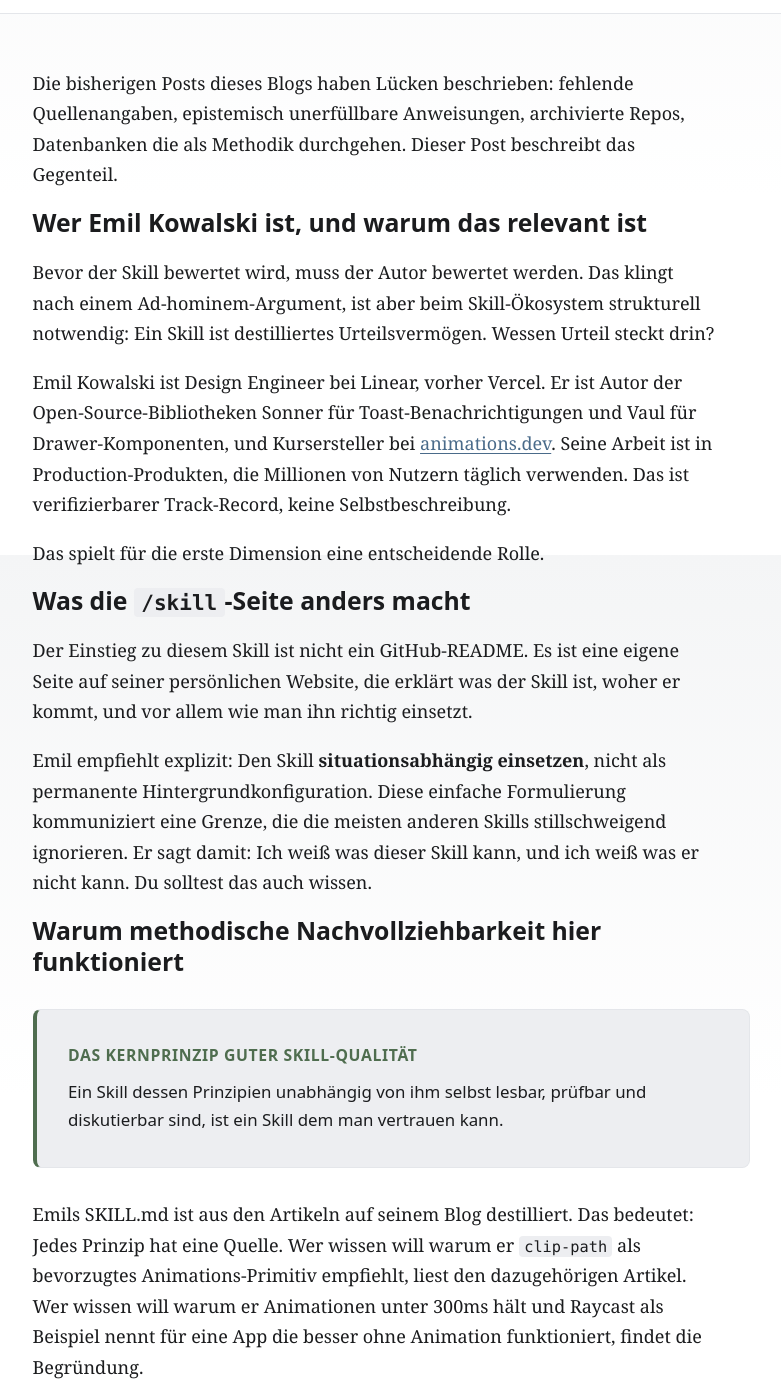
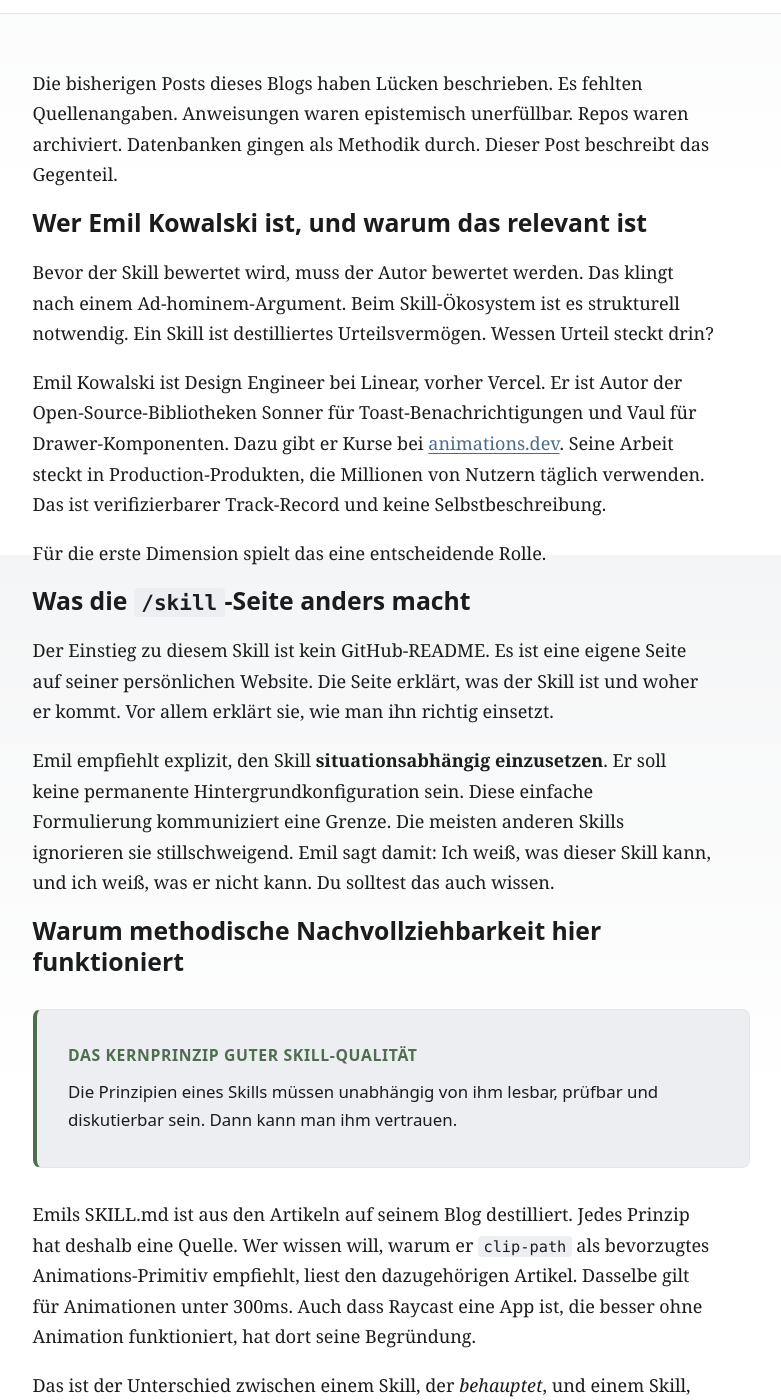
Before and after one commit to Kuchengnom/uxd-skill-audit, a Jekyll site: the page built from _posts/2026-03-26-emilkowalski-skill-evaluation.md, in a window 1280 px wide and 1400 px high, scrolled down 1245 px. Shown: the whole window, without its empty margins (249-1030 px from the left). Built offline with Jekyll 4.4.1, drawn with Linux system fonts in a browser that asks for light colours; some of the changed text lies outside the part shown.

Commit message:
Restyle emilkowalski-skill-evaluation in Sebastians Schreibstil (Register: Öffentlich)
Co-Authored-By: Claude Sonnet 5.5 <noreply@anthropic.com>
Claude-Session: https://claude.ai/code/session_01FoZpr2siHdHPcuJrMJHmD7

```diff
--- a/_posts/2026-03-26-emilkowalski-skill-evaluation.md
+++ b/_posts/2026-03-26-emilkowalski-skill-evaluation.md
@@ -27,61 +27,63 @@ tags:
   - skill-evaluation
 ---
 
-Die bisherigen Posts dieses Blogs haben Lücken beschrieben: fehlende Quellenangaben, epistemisch unerfüllbare Anweisungen, archivierte Repos, Datenbanken die als Methodik durchgehen. Dieser Post beschreibt das Gegenteil.
+Die bisherigen Posts dieses Blogs haben Lücken beschrieben. Es fehlten Quellenangaben. Anweisungen waren epistemisch unerfüllbar. Repos waren archiviert. Datenbanken gingen als Methodik durch. Dieser Post beschreibt das Gegenteil.
 
 ## Wer Emil Kowalski ist, und warum das relevant ist
 
-Bevor der Skill bewertet wird, muss der Autor bewertet werden. Das klingt nach einem Ad-hominem-Argument, ist aber beim Skill-Ökosystem strukturell notwendig: Ein Skill ist destilliertes Urteilsvermögen. Wessen Urteil steckt drin?
+Bevor der Skill bewertet wird, muss der Autor bewertet werden. Das klingt nach einem Ad-hominem-Argument. Beim Skill-Ökosystem ist es strukturell notwendig. Ein Skill ist destilliertes Urteilsvermögen. Wessen Urteil steckt drin?
 
-Emil Kowalski ist Design Engineer bei Linear, vorher Vercel. Er ist Autor der Open-Source-Bibliotheken Sonner für Toast-Benachrichtigungen und Vaul für Drawer-Komponenten, und Kursersteller bei [animations.dev](https://animations.dev). Seine Arbeit ist in Production-Produkten, die Millionen von Nutzern täglich verwenden. Das ist verifizierbarer Track-Record, keine Selbstbeschreibung.
+Emil Kowalski ist Design Engineer bei Linear, vorher Vercel. Er ist Autor der Open-Source-Bibliotheken Sonner für Toast-Benachrichtigungen und Vaul für Drawer-Komponenten. Dazu gibt er Kurse bei [animations.dev](https://animations.dev). Seine Arbeit steckt in Production-Produkten, die Millionen von Nutzern täglich verwenden. Das ist verifizierbarer Track-Record und keine Selbstbeschreibung.
 
-Das spielt für die erste Dimension eine entscheidende Rolle.
+Für die erste Dimension spielt das eine entscheidende Rolle.
 
 ## Was die `/skill`-Seite anders macht
 
-Der Einstieg zu diesem Skill ist nicht ein GitHub-README. Es ist eine eigene Seite auf seiner persönlichen Website, die erklärt was der Skill ist, woher er kommt, und vor allem wie man ihn richtig einsetzt.
+Der Einstieg zu diesem Skill ist kein GitHub-README. Es ist eine eigene Seite auf seiner persönlichen Website. Die Seite erklärt, was der Skill ist und woher er kommt. Vor allem erklärt sie, wie man ihn richtig einsetzt.
 
-Emil empfiehlt explizit: Den Skill **situationsabhängig einsetzen**, nicht als permanente Hintergrundkonfiguration. Diese einfache Formulierung kommuniziert eine Grenze, die die meisten anderen Skills stillschweigend ignorieren. Er sagt damit: Ich weiß was dieser Skill kann, und ich weiß was er nicht kann. Du solltest das auch wissen.
+Emil empfiehlt explizit, den Skill **situationsabhängig einzusetzen**. Er soll keine permanente Hintergrundkonfiguration sein. Diese einfache Formulierung kommuniziert eine Grenze. Die meisten anderen Skills ignorieren sie stillschweigend. Emil sagt damit: Ich weiß, was dieser Skill kann, und ich weiß, was er nicht kann. Du solltest das auch wissen.
 
 ## Warum methodische Nachvollziehbarkeit hier funktioniert
 
 <div class="callout">
 <div class="callout__title">Das Kernprinzip guter Skill-Qualität</div>
-Ein Skill dessen Prinzipien unabhängig von ihm selbst lesbar, prüfbar und diskutierbar sind, ist ein Skill dem man vertrauen kann.
+Die Prinzipien eines Skills müssen unabhängig von ihm lesbar, prüfbar und diskutierbar sein. Dann kann man ihm vertrauen.
 </div>
 
-Emils SKILL.md ist aus den Artikeln auf seinem Blog destilliert. Das bedeutet: Jedes Prinzip hat eine Quelle. Wer wissen will warum er `clip-path` als bevorzugtes Animations-Primitiv empfiehlt, liest den dazugehörigen Artikel. Wer wissen will warum er Animationen unter 300ms hält und Raycast als Beispiel nennt für eine App die besser ohne Animation funktioniert, findet die Begründung.
+Emils SKILL.md ist aus den Artikeln auf seinem Blog destilliert. Jedes Prinzip hat deshalb eine Quelle. Wer wissen will, warum er `clip-path` als bevorzugtes Animations-Primitiv empfiehlt, liest den dazugehörigen Artikel. Dasselbe gilt für Animationen unter 300ms. Auch dass Raycast eine App ist, die besser ohne Animation funktioniert, hat dort seine Begründung.
 
-Das ist der Unterschied zwischen einem Skill der *behauptet* und einem Skill der *argumentiert*. Die Behauptung ist nicht prüfbar. Das Argument ist es.
+Das ist der Unterschied zwischen einem Skill, der *behauptet*, und einem Skill, der *argumentiert*. Die Behauptung ist nicht prüfbar. Das Argument ist es.
 
-Zum Vergleich: Die 99 UX-Richtlinien in `ui-ux-pro-max` haben keine einzige Quellenangabe. Beide Skills machen Aussagen über gutes Design. Nur einer davon zeigt die Arbeit.
+Zum Vergleich haben die 99 UX-Richtlinien in `ui-ux-pro-max` keine einzige Quellenangabe. Beide Skills machen Aussagen über gutes Design. Nur einer zeigt die Arbeit.
 
 ## Was der Skill tatsächlich abdeckt
 
-Der Scope ist klar und ehrlich: **UI-Animation und Design Engineering**. Nicht Usability, nicht Nutzerforschung, nicht Accessibility-Compliance. Behandelt werden Animations-Timing unter 300ms, Spring-Parameter, die kontextabhängige Entscheidung ob überhaupt animiert wird, und Performance-Überlegungen wie CSS statt JavaScript für kritische Pfade.
+Der Scope ist klar und ehrlich: **UI-Animation und Design Engineering**. Usability, Nutzerforschung und Accessibility-Compliance gehören nicht dazu. Behandelt werden Animations-Timing unter 300ms und Spring-Parameter. Dazu kommt die kontextabhängige Entscheidung, ob überhaupt animiert wird. Auch Performance-Überlegungen wie CSS statt JavaScript für kritische Pfade stehen drin.
 
-Das ist wenig im Vergleich zu Skills die „344+ Design-Ressourcen" oder „26 Rollen und 60 Befehle" versprechen. Aber es ist wenig was vollständig ist. Ein klar abgegrenzter Skill mit Tiefe ist wertvoller als ein breiter Skill ohne Boden.
+Das ist wenig im Vergleich zu Skills, die „344+ Design-Ressourcen" oder „26 Rollen und 60 Befehle" versprechen. Aber es ist wenig, das vollständig ist. Ein klar abgegrenzter Skill mit Tiefe ist wertvoller als ein breiter Skill ohne Boden.
+
+Tiefe schlägt hier Breite.
 
 ## Was noch fehlt, auch hier
 
-Ein perfekter Score wird nicht vergeben, weil er nicht verdient ist. Zwei Punkte bleiben offen:
+Einen perfekten Score vergebe ich nicht. Er ist nicht verdient. Zwei Punkte bleiben offen.
 
-**Accessibility**: `prefers-reduced-motion` wird im Skill erwähnt, aber nicht als systematische Anforderung behandelt. Animationen die für den durchschnittlichen Nutzer „inevitable and natural" wirken, können für Nutzer mit vestibularen Störungen problematisch sein. Das verdient mehr als eine Randnotiz.
+**Accessibility**. `prefers-reduced-motion` wird im Skill erwähnt. Als systematische Anforderung behandelt er es nicht. Animationen wirken für den durchschnittlichen Nutzer „inevitable and natural". Für Nutzer mit vestibularen Störungen können sie problematisch sein. Das verdient mehr als eine Randnotiz.
 
-**Formale Testfälle**: Die Quellartikel sind die de-facto-Referenz, aber es gibt keine strukturierten Erwartungen nach dem Muster Input X ergibt Output Y, die prüfbar wären. Das ist kein schwerwiegender Mangel für diesen Skill-Typ, aber es ist eine Grenze.
+**Formale Testfälle**. Die Quellartikel sind die de-facto-Referenz. Strukturierte Erwartungen nach dem Muster Input X ergibt Output Y gibt es aber nicht. Prüfbar wären sie. Für diesen Skill-Typ ist das kein schwerwiegender Mangel. Es bleibt eine Grenze.
 
 ## Was Studierende hier lernen können
 
-Dieser Skill zeigt konkret was die vier Dimensionen des Bewertungsrahmens in der Praxis bedeuten:
+Dieser Skill zeigt konkret, was die vier Dimensionen des Bewertungsrahmens in der Praxis bedeuten.
 
-Methodische Fundierung ist nicht die Menge der enthaltenen Regeln, sondern die Nachvollziehbarkeit der Begründungen dahinter.
+Methodische Fundierung ist nicht die Menge der enthaltenen Regeln. Sie ist die Nachvollziehbarkeit der Begründungen dahinter.
 
-Transparenz ist nicht der Disclaimer am Ende. Es ist die Art wie der Skill sich selbst beschreibt: als situationsabhängiges Werkzeug, nicht als universelle Lösung.
+Transparenz ist nicht der Disclaimer am Ende. Sie liegt in der Art, wie der Skill sich selbst beschreibt. Er versteht sich als situationsabhängiges Werkzeug und nicht als universelle Lösung.
 
-Validierbarkeit ist nicht das Vorhandensein von Beispielen. Es ist die Möglichkeit, die Prinzipien unabhängig vom Skill selbst zu überprüfen: durch Quellartikel, reale Projekte, nachvollziehbare Argumentation.
+Validierbarkeit ist nicht das Vorhandensein von Beispielen. Sie ist die Möglichkeit, die Prinzipien unabhängig vom Skill zu überprüfen. Quellartikel, reale Projekte und nachvollziehbare Argumentation leisten das.
 
-Wartbarkeit ist nicht Anzahl der Commits. Es ist ein Maintainer mit verifizierbarem Urteilsvermögen und Haut im Spiel.
+Wartbarkeit ist nicht die Anzahl der Commits. Sie ist ein Maintainer mit verifizierbarem Urteilsvermögen und Haut im Spiel.
 
 ---
 
-Dieser Skill erfüllt alle vier Dimensionen mit Abstrichen in Accessibility-Tiefe und formaler Testbarkeit. Das reicht für das höchste Urteil in diesem Blog. Nicht weil er perfekt ist, sondern weil er zeigt was ein solider Skill strukturell leisten muss.
+Der Skill erfüllt alle vier Dimensionen. Abstriche gibt es bei der Accessibility-Tiefe und der formalen Testbarkeit. Das reicht für das höchste Urteil in diesem Blog. Er ist nicht perfekt. Er zeigt aber, was ein solider Skill strukturell leisten muss.
```
